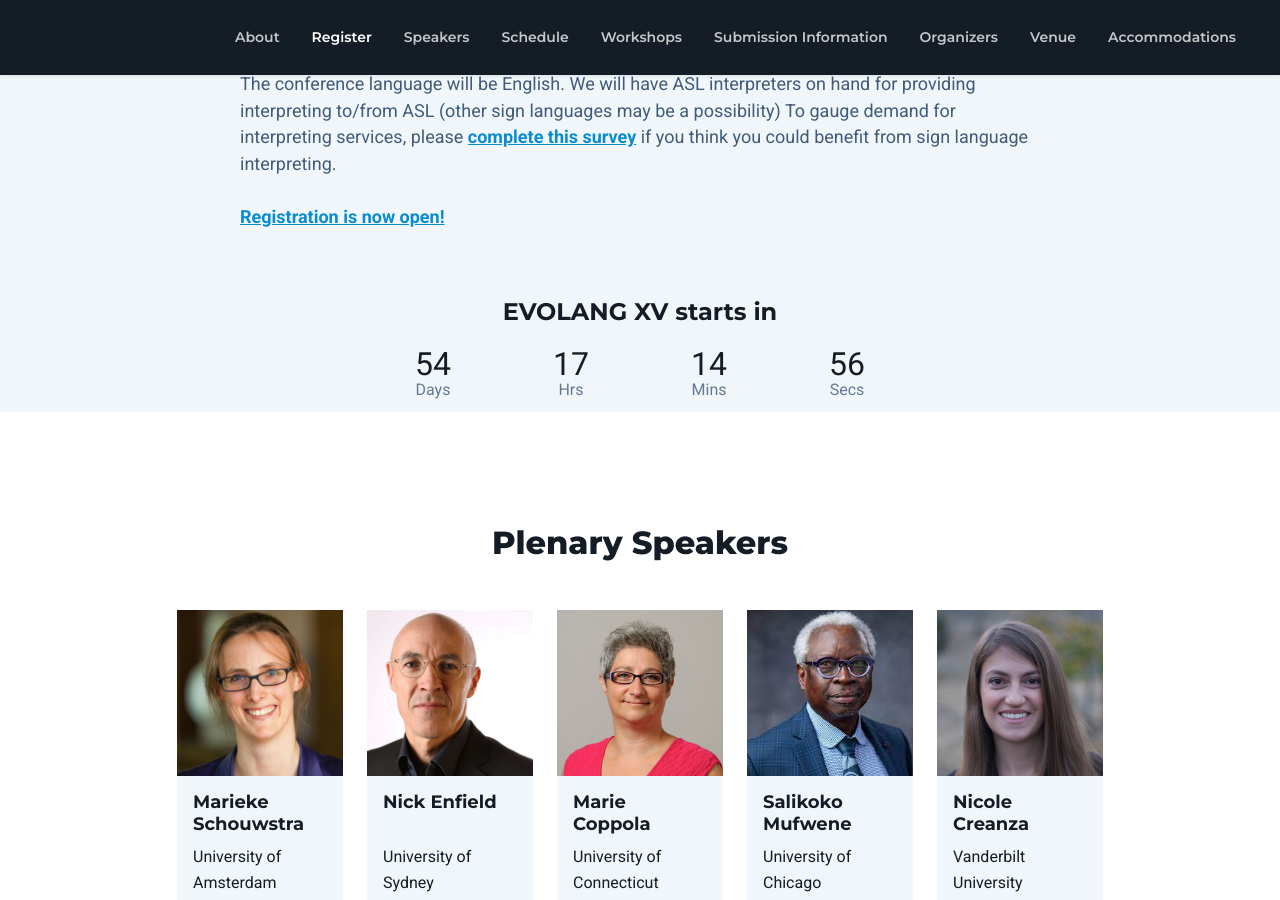
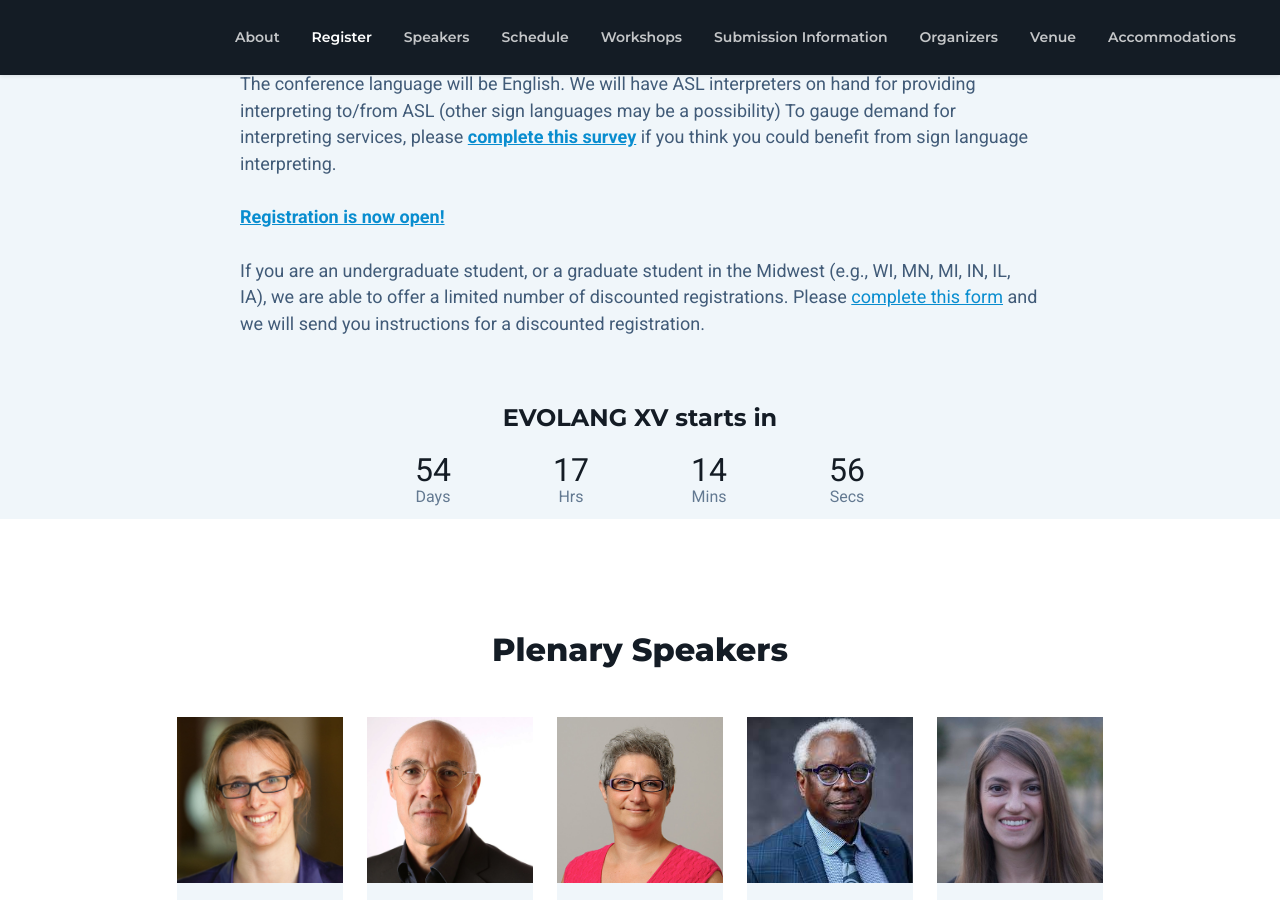
Before and after one commit to evolang2024/evolang2024.github.io, a Jekyll site: the page built from _pages/index.md, in a window 1280 px wide and 900 px high, scrolled down 854 px. Built offline with Jekyll 4.4.1, drawn with Linux system fonts in a browser that asks for light colours; nearby versions of some CDN libraries; library files that are not in the unit come from our copies.

Commit message:
Discount registration form

```diff
--- a/_pages/index.md
+++ b/_pages/index.md
@@ -10,6 +10,9 @@ about:
         <br>The conference language will be English. We will have ASL interpreters on hand for providing interpreting to/from ASL (other sign languages may be a possibility) To gauge demand for interpreting services, please <a href = 'https://docs.google.com/forms/d/e/1FAIpQLSejSkSKxD1BEndXDIARr75xI4p1KBpa7GBAZskD_lJnzuJP8g/viewform'><b>complete this survey</b></a> if you think you could benefit from sign language interpreting.
         <br><br>
         <b><A HREF=https://uwmadison.eventsair.com/evolang-xv/registration>Registration is now open!</A></b>
+        <br><br>
+        If you are an undergraduate student, or a graduate student in the Midwest (e.g., WI, MN, MI, IN, IL, IA), we are able to offer a limited number of discounted registrations. Please <A HREF='https://forms.gle/UZYDcfY5rhwUQzt16'>complete this form</A> and we will send you instructions for a discounted registration.
+
         "
 
     subheader_2: Submission Information
```
